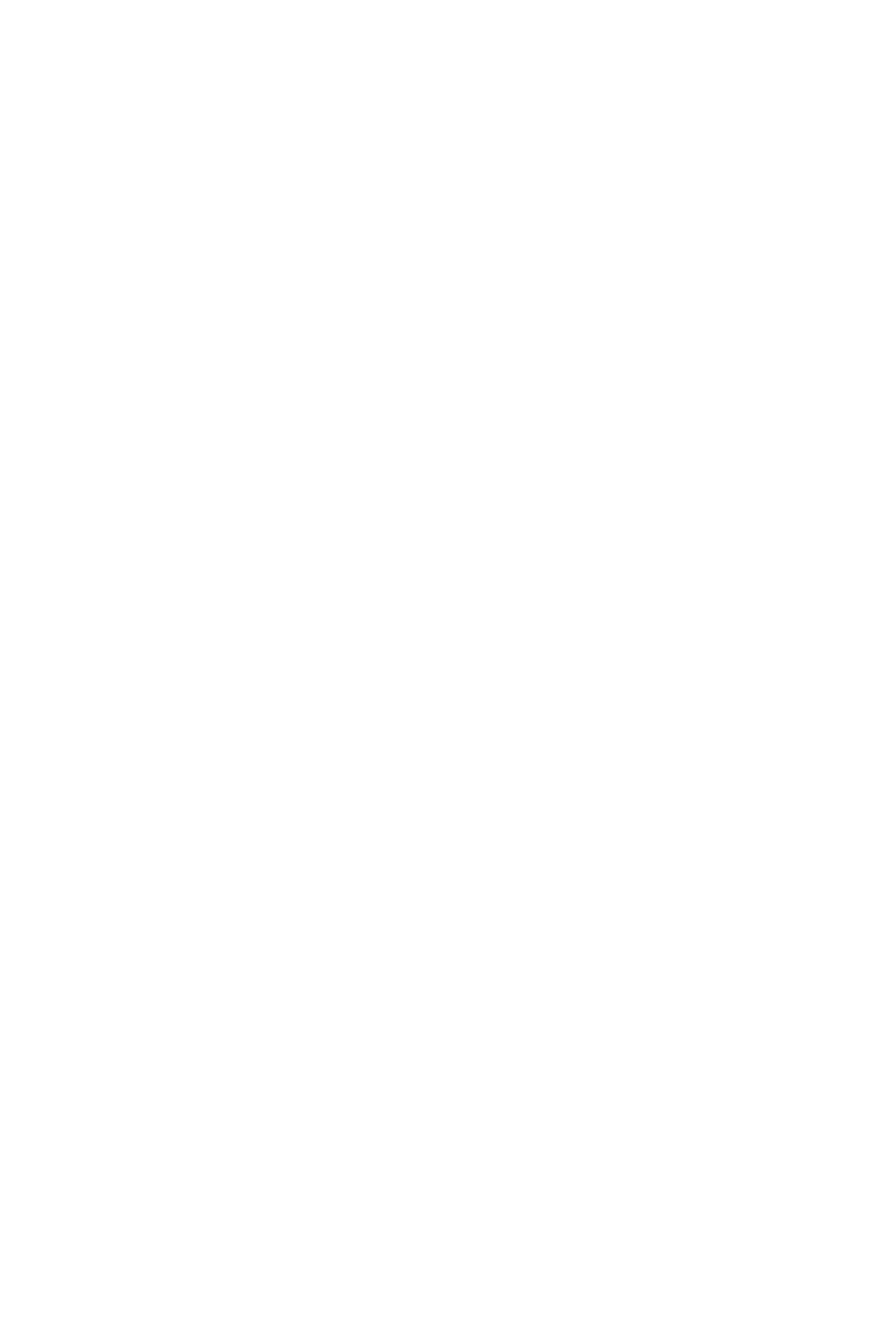
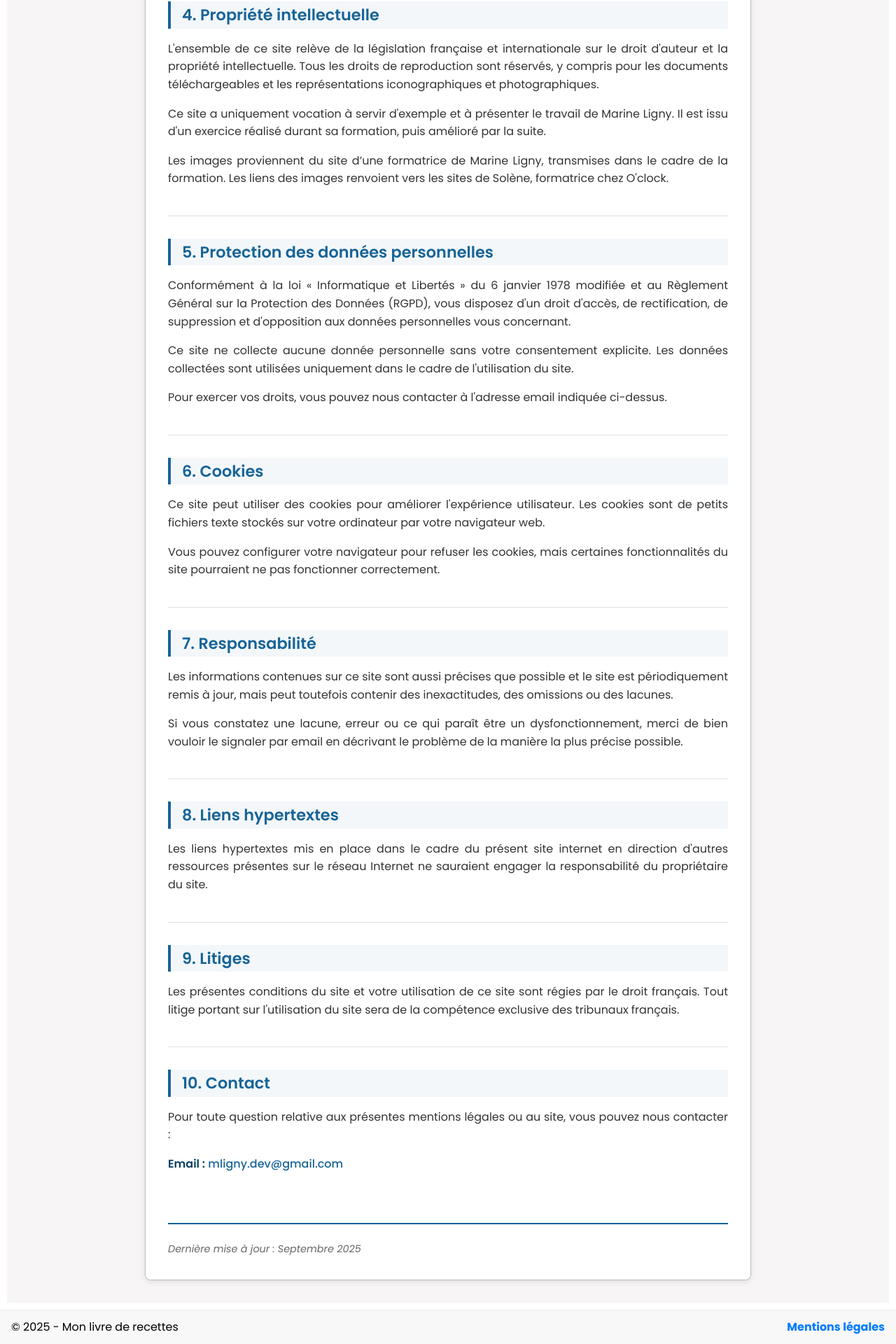
Before and after one commit to MarineLigny/oRecipes, a React (Vite) app in the folder front/: page /mentions-legales in a window 1280 px wide. Before the commit this address had no page. Shown: the part 863-2783 px from the top of the page at 70% size. Before the commit the page ends 800 px from the top, so only its background shows below. Built offline with nearby package versions, Linux system fonts and the light colour scheme.

Commit message:
add mentions legales

```diff
--- a/front/index.html
+++ b/front/index.html
@@ -1,16 +1,21 @@
 <!doctype html>
 <html lang="en">
+
 <head>
   <meta charset="UTF-8" />
   <link rel="icon" type="image/svg+xml" href="/vite.svg" />
   <meta name="viewport" content="width=device-width, initial-scale=1.0" />
   <link rel="preconnect" href="https://fonts.googleapis.com">
   <link rel="preconnect" href="https://fonts.gstatic.com" crossorigin>
-    <link href="https://fonts.googleapis.com/css2?family=Poppins:ital,wght@0,100;0,200;0,300;0,400;0,500;0,600;0,700;0,800;0,900;1,100;1,200;1,300;1,400;1,500;1,600;1,700;1,800;1,900&display=swap" rel="stylesheet">
-    <title>O'Recipes</title>
+  <link
+    href="https://fonts.googleapis.com/css2?family=Poppins:ital,wght@0,100;0,200;0,300;0,400;0,500;0,600;0,700;0,800;0,900;1,100;1,200;1,300;1,400;1,500;1,600;1,700;1,800;1,900&display=swap"
+    rel="stylesheet">
+  <title>Un livre de recette</title>
 </head>
+
 <body>
   <div id="root"></div>
   <script type="module" src="./src/main.tsx"></script>
 </body>
+
 </html>
--- a/front/src/App.tsx
+++ b/front/src/App.tsx
@@ -3,18 +3,20 @@ import './App.scss'
 import './components/Header.scss'
 import './components/NavBar.scss'
 import './components/CardComponent.scss'
+import './components/FilterBar.scss'
+import './components/footer.scss'
 
 import NavBarComponent from './components/NavBar';
 import Header from './components/Header';
 import AccueilPage from './pages/AccueilPage';
 import RecettePage from './pages/RecipePage';
 import ErrorPage from './components/ErrorPage';
-
+import MentionsLegales from './pages/MentionsLegales';
 import type IRecipe from '../src/@types/recipe';
-
 import { useState } from 'react';
 import { Route, Routes } from 'react-router-dom';
 import { recipes as staticRecipes } from './data/recipes';
+import Footer from './components/footer';
 
 
 
@@ -56,10 +58,13 @@ function App() {
               <RecettePage recipes={recipes} />
             } />
 
+          <Route path="/mentions-legales" element={<MentionsLegales />} />
+
           <Route path="*" element={<ErrorPage />} />
         </Routes>
 
       </div>
+      <Footer />
     </div>
   )
 }
--- /dev/null
+++ b/front/src/components/footer.scss
@@ -0,0 +1,25 @@
+.footer {
+  display: flex;
+  justify-content: space-between;
+  align-items: center;
+  padding: 1rem;
+  background-color: #f8f8f8;
+  border-top: 1px solid #eee;
+}
+
+.footer-text {
+  margin: 0;
+}
+
+.footer-link {
+  text-decoration: none;
+  color: #007bff;
+  font-weight: bold;
+  cursor: pointer;
+  transition: color 0.3s ease;
+}
+
+.footer-link:hover {
+  font-weight: bold;
+  color: black;
+}
--- a/front/src/components/footer.tsx
+++ b/front/src/components/footer.tsx
@@ -0,0 +1,14 @@
+import { NavLink } from "react-router-dom";
+
+function Footer() {
+  return (
+    <footer className="footer">
+      <p className="footer-text">© 2025 - Mon livre de recettes</p>
+      <NavLink to="/mentions-legales" className="footer-link">
+        Mentions légales
+      </NavLink>
+    </footer>
+  );
+}
+
+export default Footer;
--- /dev/null
+++ b/front/src/pages/MentionsLegales.scss
@@ -0,0 +1,169 @@
+.mentions-legales {
+  min-height: 100vh;
+  background-color: #f7f5f5;
+  padding: 2rem 0;
+  font-family: "Poppins", sans-serif;
+}
+
+.mentions-container {
+  max-width: 800px;
+  margin: 0 auto;
+  background-color: white;
+  border: solid 1px rgb(189, 185, 185);
+  border-radius: 0.5rem;
+  padding: 2rem;
+  box-shadow: 0 2px 10px rgba(0, 0, 0, 0.1);
+}
+
+.mentions-legales h1 {
+  font-size: 2.5rem;
+  text-decoration: underline;
+  padding-bottom: 2rem;
+  color: #0a4064;
+  text-align: center;
+  margin-bottom: 2rem;
+  border-bottom: 2px solid #176497;
+}
+
+.mentions-section {
+  margin-bottom: 2rem;
+  padding-bottom: 1.5rem;
+  border-bottom: 1px solid #e0e0e0;
+}
+
+.mentions-section:last-of-type {
+  border-bottom: none;
+}
+
+.mentions-legales h2 {
+  font-size: 1.4rem;
+  color: #176497;
+  margin-bottom: 1rem;
+  font-weight: 600;
+  padding: 0.5rem 0;
+  border-left: 4px solid #176497;
+  padding-left: 1rem;
+  background-color: rgba(23, 100, 151, 0.05);
+}
+
+.mentions-legales p {
+  color: #333;
+  line-height: 1.6;
+  margin-bottom: 1rem;
+  font-size: 1rem;
+  text-align: justify;
+}
+
+.mentions-legales p strong {
+  color: #0a4064;
+  font-weight: 600;
+}
+
+.mentions-legales a {
+  color: #176497;
+  text-decoration: none;
+  font-weight: 500;
+  transition: color 0.3s ease;
+}
+
+.mentions-legales a:hover {
+  color: #0a4064;
+  text-decoration: underline;
+}
+
+.mentions-footer {
+  margin-top: 2rem;
+  padding-top: 1.5rem;
+  border-top: 2px solid #176497;
+  text-align: center;
+}
+
+.mentions-footer p {
+  color: #666;
+  font-style: italic;
+  margin: 0;
+  font-size: 0.9rem;
+}
+
+/* Responsive Design */
+@media (max-width: 768px) {
+  .mentions-legales {
+    padding: 1rem;
+  }
+
+  .mentions-container {
+    padding: 1.5rem;
+    margin: 0 1rem;
+  }
+
+  .mentions-legales h1 {
+    font-size: 2rem;
+    padding-bottom: 1.5rem;
+  }
+
+  .mentions-legales h2 {
+    font-size: 1.2rem;
+  }
+
+  .mentions-legales p {
+    font-size: 0.95rem;
+    text-align: left;
+  }
+}
+
+@media (max-width: 480px) {
+  .mentions-container {
+    padding: 1rem;
+    margin: 0 0.5rem;
+  }
+
+  .mentions-legales h1 {
+    font-size: 1.8rem;
+  }
+
+  .mentions-legales h2 {
+    font-size: 1.1rem;
+    padding-left: 0.5rem;
+  }
+}
+
+/* Animation d'entrée */
+.mentions-container {
+  animation: fadeInUp 0.6s ease-out;
+}
+
+@keyframes fadeInUp {
+  from {
+    opacity: 0;
+    transform: translateY(30px);
+  }
+
+  to {
+    opacity: 1;
+    transform: translateY(0);
+  }
+}
+
+/* Style pour les éléments de liste si nécessaire */
+.mentions-legales ul,
+.mentions-legales ol {
+  color: #333;
+  line-height: 1.6;
+  margin-bottom: 1rem;
+  padding-left: 2rem;
+}
+
+.mentions-legales li {
+  margin-bottom: 0.5rem;
+}
+
+/* Style pour les citations */
+.mentions-legales blockquote {
+  border-left: 4px solid #176497;
+  padding-left: 1rem;
+  margin: 1rem 0;
+  font-style: italic;
+  background-color: rgba(23, 100, 151, 0.05);
+  padding: 1rem;
+  border-radius: 0.25rem;
+}
--- /dev/null
+++ b/front/src/pages/MentionsLegales.tsx
@@ -0,0 +1,79 @@
+import './MentionsLegales.scss';
+
+function MentionsLegales() {
+  return (
+    <div className="mentions-legales">
+      <div className="mentions-container">
+        <h1>Mentions Légales</h1>
+
+        <section className="mentions-section">
+          <h2>1. Informations légales</h2>
+          <p><strong>Nom du site :</strong> Mon livre de Recettes</p>
+          <p><strong>Propriétaire :</strong> Marine Ligny</p>
+          <p><strong>Email :</strong> marine.ligny@example.com</p>
+        </section>
+
+        <section className="mentions-section">
+          <h2>2. Directeur de publication</h2>
+          <p>Le directeur de la publication du site Mon livre de Recettes est Marine Ligny.</p>
+        </section>
+
+        <section className="mentions-section">
+          <h2>3. Hébergement</h2>
+          <p><strong>Hébergeur :</strong> Vercel Inc.</p>
+          <p><strong>Adresse :</strong> 340 S Lemon Ave #4133, Walnut, CA 91789, USA</p>
+          <p><strong>Site web :</strong> <a href="https://vercel.com" target="_blank" rel="noopener noreferrer">https://vercel.com</a></p>
+        </section>
+
+        <section className="mentions-section">
+          <h2>4. Propriété intellectuelle</h2>
+          <p>L'ensemble de ce site relève de la législation française et internationale sur le droit d'auteur et la propriété intellectuelle. Tous les droits de reproduction sont réservés, y compris pour les documents téléchargeables et les représentations iconographiques et photographiques.</p>
+          <p>Ce site a uniquement vocation à servir d'exemple et à présenter le travail de Marine Ligny. Il est issu d'un exercice réalisé durant sa formation, puis amélioré par la suite.</p>
+          <p>Les images proviennent du site d’une formatrice de Marine Ligny, transmises dans le cadre de la formation. Les liens des images renvoient vers les sites de Solène, formatrice chez O'clock.</p>
+        </section>
+
+        <section className="mentions-section">
+          <h2>5. Protection des données personnelles</h2>
+          <p>Conformément à la loi « Informatique et Libertés » du 6 janvier 1978 modifiée et au Règlement Général sur la Protection des Données (RGPD), vous disposez d'un droit d'accès, de rectification, de suppression et d'opposition aux données personnelles vous concernant.</p>
+          <p>Ce site ne collecte aucune donnée personnelle sans votre consentement explicite. Les données collectées sont utilisées uniquement dans le cadre de l'utilisation du site.</p>
+          <p>Pour exercer vos droits, vous pouvez nous contacter à l'adresse email indiquée ci-dessus.</p>
+        </section>
+
+        <section className="mentions-section">
+          <h2>6. Cookies</h2>
+          <p>Ce site peut utiliser des cookies pour améliorer l'expérience utilisateur. Les cookies sont de petits fichiers texte stockés sur votre ordinateur par votre navigateur web.</p>
+          <p>Vous pouvez configurer votre navigateur pour refuser les cookies, mais certaines fonctionnalités du site pourraient ne pas fonctionner correctement.</p>
+        </section>
+
+        <section className="mentions-section">
+          <h2>7. Responsabilité</h2>
+          <p>Les informations contenues sur ce site sont aussi précises que possible et le site est périodiquement remis à jour, mais peut toutefois contenir des inexactitudes, des omissions ou des lacunes.</p>
+          <p>Si vous constatez une lacune, erreur ou ce qui paraît être un dysfonctionnement, merci de bien vouloir le signaler par email en décrivant le problème de la manière la plus précise possible.</p>
+        </section>
+
+        <section className="mentions-section">
+          <h2>8. Liens hypertextes</h2>
+          <p>Les liens hypertextes mis en place dans le cadre du présent site internet en direction d'autres ressources présentes sur le réseau Internet ne sauraient engager la responsabilité du propriétaire du site.</p>
+        </section>
+
+        <section className="mentions-section">
+          <h2>9. Litiges</h2>
+          <p>Les présentes conditions du site et votre utilisation de ce site sont régies par le droit français. Tout litige portant sur l'utilisation du site sera de la compétence exclusive des tribunaux français.</p>
+        </section>
+
+        <section className="mentions-section">
+          <h2>10. Contact</h2>
+          <p>Pour toute question relative aux présentes mentions légales ou au site, vous pouvez nous contacter :</p>
+
+          <p><strong>Email :</strong> <a href="mailto:mligny.dev@gmail.com">mligny.dev@gmail.com</a></p>
+        </section>
+
+        <div className="mentions-footer">
+          <p><em>Dernière mise à jour : Septembre 2025</em></p>
+        </div>
+      </div>
+    </div>
+  );
+}
+
+export default MentionsLegales;
```
Lines whose indentation alone changed are shown as unchanged.
